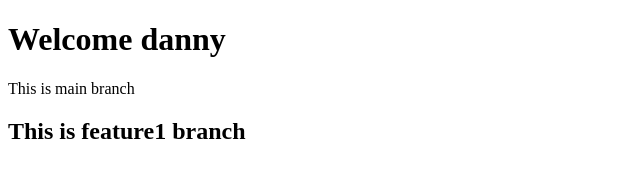
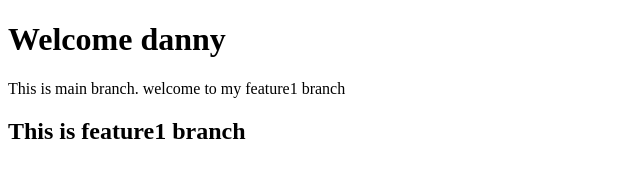
Before and after one commit to dnyaneshwar1303/danny_repo1, a plain HTML site: page index.html in a window 1280 px wide. Shown: the whole page, without its empty margins (0-640 px from the left). Drawn offline with Linux system fonts and the light colour scheme.

Commit message:
added cahnges to feature1

```diff
--- a/index.html
+++ b/index.html
@@ -7,7 +7,7 @@
 </head>
 <body>
     <h1>Welcome danny</h1>
-    <p>This is main branch</p>
+    <p>This is main branch. welcome to my feature1 branch</p>
     <h2>This is feature1 branch</h2>
 </body>
 </html>
```
